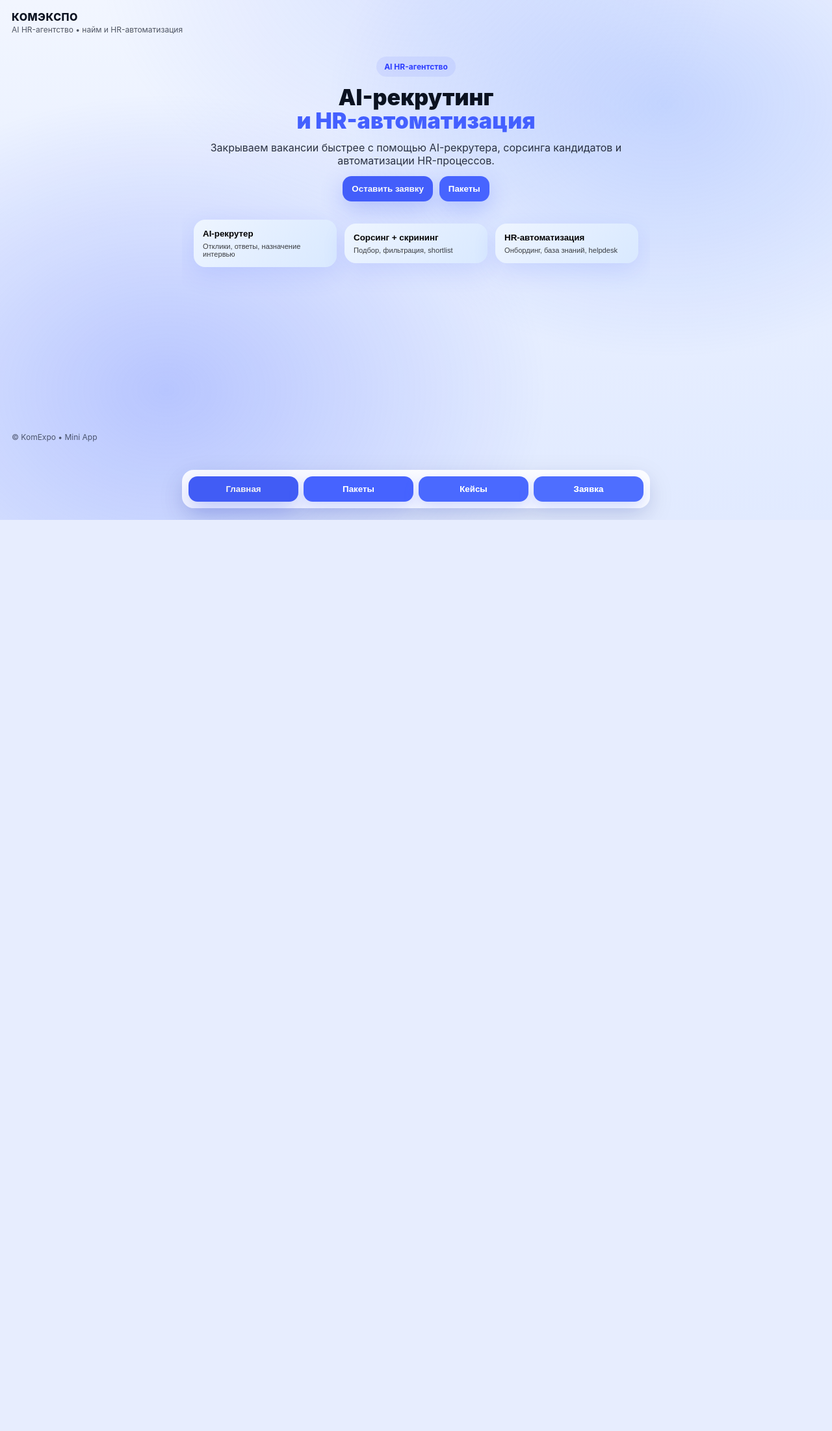
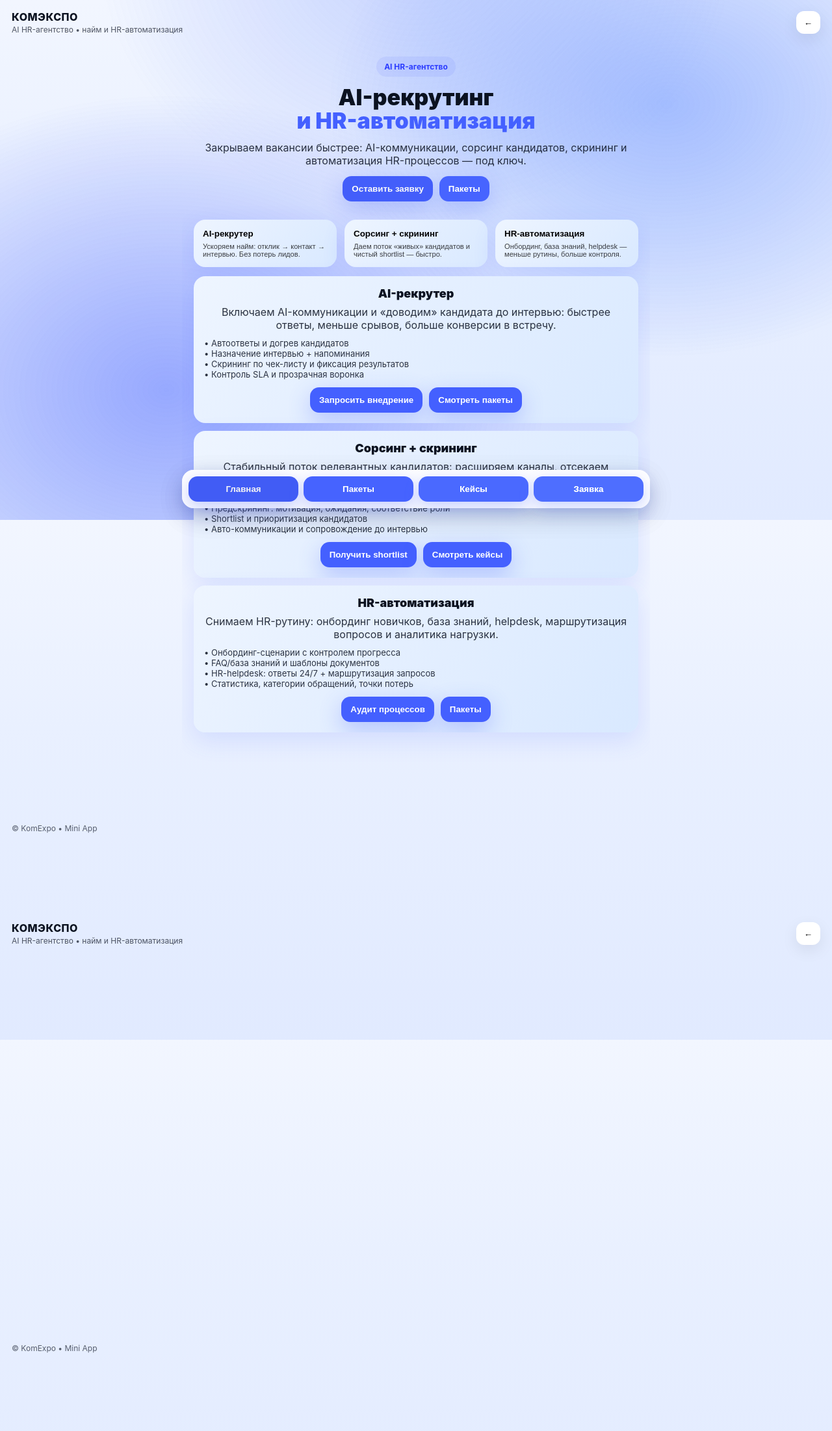
Before and after one commit to serge686/komexspo-miniapp, a Python web app: template templates/index.html in a window 1280 px wide. Shown: the whole page at 65% size. Before the commit the page ends 800 px from the top, so only its background shows below. Run offline with Jinja, Linux system fonts and the light colour scheme; the template is opened without the code that fills it, so the values that code supplies are empty; some libraries are stand-ins or nearby versions.

Commit message:
feat: home sections + smooth scroll from cards

```diff
--- a/static/app.js
+++ b/static/app.js
@@ -1,138 +1,203 @@
-// static/app.js
-(() => {
 const tg = window.Telegram?.WebApp;
 if (tg) {
-    tg.ready();
-    tg.expand();
+  tg.ready?.();
+  tg.expand?.();
 }
 
 const screen = document.getElementById("screen");
 
 const state = {
   page: "home",
+  quiz: {}
 };
 
-  const qs = (sel) => document.querySelector(sel);
-  const qsa = (sel) => [...document.querySelectorAll(sel)];
+function qs(sel){ return document.querySelector(sel); }
+function qsa(sel){ return [...document.querySelectorAll(sel)]; }
 
-  /* ---------------- NAVIGATION ---------------- */
-
-  function setActiveTab() {
-    qsa(".tab").forEach((t) => t.classList.toggle("active", t.dataset.go === state.page));
-  }
-
-  function go(page) {
-    state.page = page || "home";
+function go(page){
+  state.page = page;
   render();
 }
 
-  qsa(".tab").forEach((btn) => {
-    btn.addEventListener("click", () => go(btn.dataset.go));
+// tabs navigation
+qsa(".tab").forEach(btn => {
+  btn.onclick = () => go(btn.dataset.go);
 });
 
-  /* ---------------- BACK BUTTON (fix) ---------------- */
-
-  function syncBack() {
-    const btn = qs("#btnBack");
-    const show = state.page !== "home";
-
-    if (btn) btn.style.visibility = show ? "visible" : "hidden";
-
-    if (tg?.BackButton) {
-      if (show) tg.BackButton.show();
-      else tg.BackButton.hide();
-    }
-  }
-
-  function back() {
+// back button (top left)
+function goBack(){
+  // простая логика: если не home — вернуться на home, иначе закрыть миниапп
   if (state.page !== "home") go("home");
   else tg?.close?.();
 }
+qs("#btnBack")?.addEventListener("click", goBack);
 
-  qs("#btnBack")?.addEventListener("click", back);
-  tg?.BackButton?.onClick(back);
+// helper: smooth scroll внутри контейнера screen
+function smoothScrollToId(id){
+  const el = document.getElementById(id);
+  if (!el) return;
+
+  // подсветка секции (приятный UX)
+  el.classList.add("flash");
+  setTimeout(() => el.classList.remove("flash"), 900);
+
+  // плавный скролл в рамках #screen
+  el.scrollIntoView({ behavior: "smooth", block: "start" });
+}
 
 /* ---------------- RENDER ---------------- */
 
-  function render() {
-    if (!screen) return;
+function render(){
+  if(state.page === "home") homeScreen();
+  if(state.page === "packages") packagesScreen();
+  if(state.page === "cases") casesScreen();
+  if(state.page === "lead") leadScreen();
 
-    if (state.page === "home") homeScreen();
-    else if (state.page === "packages") packagesScreen();
-    else if (state.page === "cases") casesScreen();
-    else if (state.page === "lead") leadScreen();
-    else homeScreen();
-
-    setActiveTab();
-    syncBack();
+  qsa(".tab").forEach(t => t.classList.remove("active"));
+  const active = qs(`.tab[data-go="${state.page}"]`);
+  if(active) active.classList.add("active");
 }
 
 /* ---------------- HOME ---------------- */
 
-  function homeScreen() {
+function homeScreen(){
   screen.innerHTML = `
     <div class="hero-pill">AI HR-агентство</div>
 
-      <div class="h1">
-        AI-рекрутинг<br/>
+    <h1 class="h1">
+      AI-рекрутинг<br>
       <span class="accent">и HR-автоматизация</span>
-      </div>
+    </h1>
 
-      <div class="lead">
-        Закрываем вакансии быстрее с помощью AI-рекрутера,
-        сорсинга кандидатов и автоматизации HR-процессов.
-      </div>
+    <p class="lead">
+      Закрываем вакансии быстрее: AI-коммуникации, сорсинг кандидатов,
+      скрининг и автоматизация HR-процессов — под ключ.
+    </p>
 
     <div class="actions">
       <button class="btn primary" id="btnLead" type="button">Оставить заявку</button>
       <button class="btn" id="btnPackages" type="button">Пакеты</button>
     </div>
 
+    <!-- кликабельные карточки (СКРОЛЛ ВНИЗ) -->
     <div class="cards">
-        <button class="cardbtn" id="card1" type="button">
+      <button class="cardbtn" id="card_ai" type="button" aria-label="AI-рекрутер — перейти к описанию">
         <div class="card">
           <b>AI-рекрутер</b>
-            <small>Отклики, ответы, назначение интервью</small>
+          <small>Ускоряем найм: отклик → контакт → интервью. Без потерь лидов.</small>
         </div>
       </button>
 
-        <button class="cardbtn" id="card2" type="button">
+      <button class="cardbtn" id="card_sourcing" type="button" aria-label="Сорсинг + скрининг — перейти к описанию">
         <div class="card">
           <b>Сорсинг + скрининг</b>
-            <small>Подбор, фильтрация, shortlist</small>
+          <small>Даем поток «живых» кандидатов и чистый shortlist — быстро.</small>
         </div>
       </button>
 
-        <button class="cardbtn" id="card3" type="button">
+      <button class="cardbtn" id="card_hr" type="button" aria-label="HR-автоматизация — перейти к описанию">
         <div class="card">
           <b>HR-автоматизация</b>
-            <small>Онбординг, база знаний, helpdesk</small>
+          <small>Онбординг, база знаний, helpdesk — меньше рутины, больше контроля.</small>
         </div>
       </button>
     </div>
+
+    <!-- секции ниже: сюда скроллим -->
+    <div class="home-sections">
+
+      <section class="card section" id="sec_ai">
+        <div class="section-title">AI-рекрутер</div>
+        <div class="lead" style="margin:0 auto; max-width:680px;">
+          Включаем AI-коммуникации и «доводим» кандидата до интервью:
+          быстрее ответы, меньше срывов, больше конверсии в встречу.
+        </div>
+        <div class="bullets" style="margin-top:10px;">
+          • Автоответы и догрев кандидатов<br/>
+          • Назначение интервью + напоминания<br/>
+          • Скрининг по чек-листу и фиксация результатов<br/>
+          • Контроль SLA и прозрачная воронка
+        </div>
+        <div class="row" style="margin-top:12px;">
+          <button class="btn primary" id="ai_to_lead" type="button">Запросить внедрение</button>
+          <button class="btn" id="ai_to_packages" type="button">Смотреть пакеты</button>
+        </div>
+      </section>
+
+      <section class="card section" id="sec_sourcing">
+        <div class="section-title">Сорсинг + скрининг</div>
+        <div class="lead" style="margin:0 auto; max-width:680px;">
+          Стабильный поток релевантных кандидатов: расширяем каналы,
+          отсекаем нерелевант, выдаём shortlist, готовый к интервью.
+        </div>
+        <div class="bullets" style="margin-top:10px;">
+          • Поиск/пулы: HH, соцсети, рефералы, холодный поиск<br/>
+          • Предскрининг: мотивация, ожидания, соответствие роли<br/>
+          • Shortlist и приоритизация кандидатов<br/>
+          • Авто-коммуникации и сопровождение до интервью
+        </div>
+        <div class="row" style="margin-top:12px;">
+          <button class="btn primary" id="sourcing_to_lead" type="button">Получить shortlist</button>
+          <button class="btn" id="sourcing_to_cases" type="button">Смотреть кейсы</button>
+        </div>
+      </section>
+
+      <section class="card section" id="sec_hr">
+        <div class="section-title">HR-автоматизация</div>
+        <div class="lead" style="margin:0 auto; max-width:680px;">
+          Снимаем HR-рутину: онбординг новичков, база знаний, helpdesk,
+          маршрутизация вопросов и аналитика нагрузки.
+        </div>
+        <div class="bullets" style="margin-top:10px;">
+          • Онбординг-сценарии с контролем прогресса<br/>
+          • FAQ/база знаний и шаблоны документов<br/>
+          • HR-helpdesk: ответы 24/7 + маршрутизация запросов<br/>
+          • Статистика, категории обращений, точки потерь
+        </div>
+        <div class="row" style="margin-top:12px;">
+          <button class="btn primary" id="hr_to_lead" type="button">Аудит процессов</button>
+          <button class="btn" id="hr_to_packages" type="button">Пакеты</button>
+        </div>
+      </section>
+
+    </div>
   `;
 
-    qs("#btnLead")?.addEventListener("click", () => go("lead"));
-    qs("#btnPackages")?.addEventListener("click", () => go("packages"));
+  // hero buttons
+  qs("#btnLead").onclick = ()=>go("lead");
+  qs("#btnPackages").onclick = ()=>go("packages");
 
-    // пока карточки ведут в пакеты/заявку — можно поменять позже
-    qs("#card1")?.addEventListener("click", () => go("lead"));
-    qs("#card2")?.addEventListener("click", () => go("packages"));
-    qs("#card3")?.addEventListener("click", () => go("packages"));
+  // scroll from cards to sections
+  qs("#card_ai").onclick = ()=>smoothScrollToId("sec_ai");
+  qs("#card_sourcing").onclick = ()=>smoothScrollToId("sec_sourcing");
+  qs("#card_hr").onclick = ()=>smoothScrollToId("sec_hr");
+
+  // section CTAs
+  qs("#ai_to_lead").onclick = ()=>go("lead");
+  qs("#ai_to_packages").onclick = ()=>go("packages");
+
+  qs("#sourcing_to_lead").onclick = ()=>go("lead");
+  qs("#sourcing_to_cases").onclick = ()=>go("cases");
+
+  qs("#hr_to_lead").onclick = ()=>go("lead");
+  qs("#hr_to_packages").onclick = ()=>go("packages");
+
+  // маленький UX: при открытии home — наверх
+  screen.scrollTo({ top: 0, behavior: "auto" });
 }
 
 /* ---------------- PACKAGES ---------------- */
 
-  function packagesScreen() {
+function packagesScreen(){
   screen.innerHTML = `
-      <div class="section-title">Пакеты решений</div>
+    <h2 class="section-title">Пакеты решений</h2>
 
     <div class="cards two">
       <div class="card">
         <b>Start</b>
         <small>до 3 вакансий</small>
         <div class="bullets">
-            • AI-рекрутер<br/>
+          • AI-рекрутер<br>
           • Скрининг кандидатов
         </div>
       </div>
@@ -141,8 +206,8 @@
         <b>Growth</b>
         <small>до 10 вакансий</small>
         <div class="bullets">
-            • AI-рекрутер<br/>
-            • Сорсинг кандидатов<br/>
+          • AI-рекрутер<br>
+          • Сорсинг кандидатов<br>
           • HR-автоматизация
         </div>
       </div>
@@ -151,78 +216,62 @@
         <b>Scale</b>
         <small>массовый найм</small>
         <div class="bullets">
-            • Полная автоматизация<br/>
-            • AI-скрининг<br/>
+          • Полная автоматизация<br>
+          • AI-скрининг<br>
           • HR-helpdesk
         </div>
       </div>
     </div>
-
-      <div class="row" style="margin-top:14px;">
-        <button class="btn primary" id="pkToLead" type="button">Оставить заявку</button>
-      </div>
   `;
-
-    qs("#pkToLead")?.addEventListener("click", () => go("lead"));
 }
 
 /* ---------------- CASES ---------------- */
 
-  function casesScreen() {
+function casesScreen(){
   screen.innerHTML = `
-      <div class="section-title">Кейсы</div>
+    <h2 class="section-title">Кейсы</h2>
 
     <div class="cards">
       <div class="card">
         <b>IT компания</b>
-          <small>Закрыли 12 вакансий за 21 день</small>
+        <small>закрыли 12 вакансий за 21 день</small>
       </div>
 
       <div class="card">
         <b>Retail сеть</b>
-          <small>Автоматизация найма 120 сотрудников</small>
+        <small>автоматизация найма 120 сотрудников</small>
       </div>
 
       <div class="card">
         <b>SaaS стартап</b>
-          <small>AI-рекрутинг + HR Helpdesk</small>
+        <small>AI-рекрутинг + HR helpdesk</small>
       </div>
     </div>
-
-      <div class="row" style="margin-top:14px;">
-        <button class="btn primary" id="csToLead" type="button">Запросить консультацию</button>
-      </div>
   `;
-
-    qs("#csToLead")?.addEventListener("click", () => go("lead"));
 }
 
 /* ---------------- LEAD FORM ---------------- */
 
-  function escapeAttr(s) {
-    return String(s ?? "").replaceAll("&", "&amp;").replaceAll("<", "&lt;").replaceAll(">", "&gt;").replaceAll('"', "&quot;");
-  }
-
-  function leadScreen() {
+function leadScreen(){
   const user = tg?.initDataUnsafe?.user;
-    const name = user ? `${user.first_name || ""}${user.last_name ? " " + user.last_name : ""}`.trim() : "";
+  const name = user ? `${user.first_name || ""} ${user.last_name || ""}`.trim() : "";
 
   screen.innerHTML = `
-      <div class="section-title">Заявка</div>
+    <h2 class="section-title">Заявка</h2>
 
-      <div class="lead">
+    <p class="lead">
       Оставьте контакт и вводные. Telegram-данные подставим автоматически.
-      </div>
+    </p>
 
-      <form class="form" id="leadForm" autocomplete="on">
+    <form class="form" onsubmit="return false;">
       <div class="field">
         <label>Ф.И.О.</label>
-          <input class="input" id="name" value="${escapeAttr(name)}" />
+        <input class="input" id="name" value="${escapeHtml(name)}" />
       </div>
 
       <div class="field">
         <label>Телефон</label>
-          <input class="input" id="phone" inputmode="tel" placeholder="+7..." />
+        <input class="input" id="phone" placeholder="+7..." inputmode="tel" />
       </div>
 
       <div class="field">
@@ -243,26 +292,27 @@
       <div class="field">
         <label>Способ связи</label>
         <select class="select" id="contact">
-            <option value="Telegram">Telegram</option>
-            <option value="Телефон">Телефон</option>
-            <option value="WhatsApp">WhatsApp</option>
+          <option>Telegram</option>
+          <option>Телефон</option>
+          <option>WhatsApp</option>
+          <option>Email</option>
         </select>
       </div>
 
-        <div class="field full">
+      <div class="field">
         <label>Комментарий</label>
-          <textarea class="input" id="comment" rows="4"
-            placeholder="Например: срочно закрыть 5 продаж, нужна автоматизация скрининга"></textarea>
+        <textarea class="input" id="comment"
+          placeholder="Например: нужно закрыть 5 продаж за 2 недели, нужен скрининг и назначение интервью"></textarea>
       </div>
 
       <div class="row" style="justify-content:flex-start;">
         <label class="checkbox">
-            <input type="checkbox" id="agree" />
+          <input type="checkbox" id="agree">
           Согласен(на) на обработку персональных данных
         </label>
       </div>
 
-        <div class="row">
+      <div class="row" style="justify-content:flex-start;">
         <button type="button" class="btn primary" id="sendLead">Отправить</button>
       </div>
     </form>
@@ -271,69 +321,71 @@
   bindLead();
 }
 
+function escapeHtml(s){
+  return String(s || "")
+    .replaceAll("&","&amp;")
+    .replaceAll("<","&lt;")
+    .replaceAll(">","&gt;")
+    .replaceAll('"',"&quot;");
+}
+
 /* ---------------- PHONE FORMAT ---------------- */
 
-  function formatPhone(input) {
-    if (!input) return;
-
+function formatPhone(input){
   input.addEventListener("input", () => {
-      let x = input.value.replace(/\D/g, "");
-      if (!x) return;
-
+    let x = input.value.replace(/\D/g,"");
     if (x.startsWith("8")) x = "7" + x.slice(1);
 
-      // если пользователь только начал ввод — помогаем начать с +7
-      if (!x.startsWith("7")) return;
+    if (!x.startsWith("7")) {
+      // если человек начал вводить не с 7 — не ломаем ввод
+      if (input.value.startsWith("+")) return;
+      return;
+    }
 
-      x = x.slice(1); // после 7
-
+    x = x.slice(1);
     let formatted = "+7";
-      if (x.length > 0) formatted += " (" + x.slice(0, 3);
-      if (x.length >= 3) formatted += ") " + x.slice(3, 6);
-      if (x.length >= 6) formatted += "-" + x.slice(6, 8);
-      if (x.length >= 8) formatted += "-" + x.slice(8, 10);
-
+    if (x.length > 0) formatted += " (" + x.slice(0,3);
+    if (x.length >= 3) formatted += ") " + x.slice(3,6);
+    if (x.length >= 6) formatted += "-" + x.slice(6,8);
+    if (x.length >= 8) formatted += "-" + x.slice(8,10);
     input.value = formatted;
   });
 }
 
 /* ---------------- SUBMIT ---------------- */
 
-  function bindLead() {
+function bindLead(){
   const phoneInput = qs("#phone");
-    formatPhone(phoneInput);
+  if (phoneInput) formatPhone(phoneInput);
 
-    qs("#sendLead")?.addEventListener("click", () => {
-      if (!qs("#agree")?.checked) {
-        alert("Нужно согласие на обработку данных");
+  qs("#sendLead").onclick = () => {
+    if(!qs("#agree").checked){
+      tg?.showPopup
+        ? tg.showPopup({ title:"КОМЭКСПО", message:"Нужно согласие на обработку данных", buttons:[{type:"ok"}] })
+        : alert("Нужно согласие на обработку данных");
       return;
     }
 
     const data = {
-        name: qs("#name")?.value?.trim() || "",
-        phone: qs("#phone")?.value?.trim() || "",
-        company: qs("#company")?.value?.trim() || "",
-        hiring_volume: qs("#hiring_volume")?.value?.trim() || "",
-        vacancies: qs("#vacancies")?.value?.trim() || "",
-        contact: qs("#contact")?.value?.trim() || "",
-        comment: qs("#comment")?.value?.trim() || "",
-        telegram_user: tg?.initDataUnsafe?.user || null,
+      name: qs("#name").value,
+      phone: qs("#phone").value,
+      company: qs("#company").value,
+      hiring_volume: qs("#hiring_volume").value,
+      vacancies: qs("#vacancies").value,
+      contact: qs("#contact").value,
+      comment: qs("#comment").value,
+      telegram_user: tg?.initDataUnsafe?.user || null
     };
 
-      console.log("lead", data);
+    // отправка в бота (как у тебя)
+    tg?.sendData?.(JSON.stringify(data));
+    tg?.HapticFeedback?.notificationOccurred?.("success");
 
-      try {
-        tg?.sendData?.(JSON.stringify(data));
-        alert("Заявка отправлена!");
-        go("home");
-      } catch (e) {
-        console.error(e);
-        alert("Не удалось отправить. Попробуйте ещё раз.");
-      }
-    });
+    tg?.showPopup
+      ? tg.showPopup({ title:"КОМЭКСПО", message:"Заявка отправлена! Мы свяжемся с вами.", buttons:[{type:"ok"}] })
+      : alert("Заявка отправлена!");
+  };
 }
 
 /* ---------------- INIT ---------------- */
-
 render();
-})();
--- a/static/styles.css
+++ b/static/styles.css
@@ -727,3 +727,24 @@ textarea.input{
   .cards.two{ grid-template-columns: 1fr; }
   .h1{ font-size: 28px; }
 }
+
+/* --- HOME секции под карточками --- */
+.home-sections{
+  width: 100%;
+  max-width: 720px;
+  margin: 14px auto 0;
+  display: grid;
+  gap: 12px;
+}
+
+/* чуть больше воздуха у секций */
+.section{
+  padding: 16px;
+}
+
+/* мягкая подсветка после скролла */
+.flash{
+  outline: 2px solid rgba(68,96,255,.35);
+  box-shadow: 0 18px 46px rgba(68,96,255,.22);
+  transition: outline .25s ease, box-shadow .25s ease;
+}
--- a/templates/index.html
+++ b/templates/index.html
@@ -43,4 +43,49 @@
 
   <script defer src="{{ url_for('static', filename='app.js') }}"></script>
 </body>
+</html><!doctype html>
+<html lang="ru">
+<head>
+  <meta charset="utf-8" />
+  <meta name="viewport" content="width=device-width, initial-scale=1" />
+  <title>КОМЭКСПО — AI HR-агентство</title>
+
+  <!-- Telegram Mini Apps API -->
+  <script src="https://telegram.org/js/telegram-web-app.js?60"></script>
+
+  <link rel="stylesheet" href="{{ url_for('static', filename='styles.css') }}" />
+</head>
+
+<body>
+  <div class="bg" aria-hidden="true"></div>
+
+  <div class="app">
+    <header class="topbar">
+      <div class="brand">
+        <div class="logo">КОМЭКСПО</div>
+        <div class="sub">AI HR-агентство • найм и HR-автоматизация</div>
+      </div>
+
+      <!-- кнопка назад -->
+      <button class="iconbtn" id="btnBack" type="button" aria-label="Назад">←</button>
+    </header>
+
+    <!-- сюда рисует app.js -->
+    <main id="screen" class="screen" role="main"></main>
+
+    <!-- ✅ Квиз убран. ✅ 4 ровные кнопки -->
+    <nav class="tabs" aria-label="Навигация">
+      <button class="tab" data-go="home" type="button">Главная</button>
+      <button class="tab" data-go="packages" type="button">Пакеты</button>
+      <button class="tab" data-go="cases" type="button">Кейсы</button>
+      <button class="tab primary" data-go="lead" type="button">Заявка</button>
+    </nav>
+
+    <footer class="footer">
+      <div class="hint">© KomExpo • Mini App</div>
+    </footer>
+  </div>
+
+  <script defer src="{{ url_for('static', filename='app.js') }}"></script>
+</body>
 </html>
```
Lines whose indentation alone changed are shown as unchanged.
